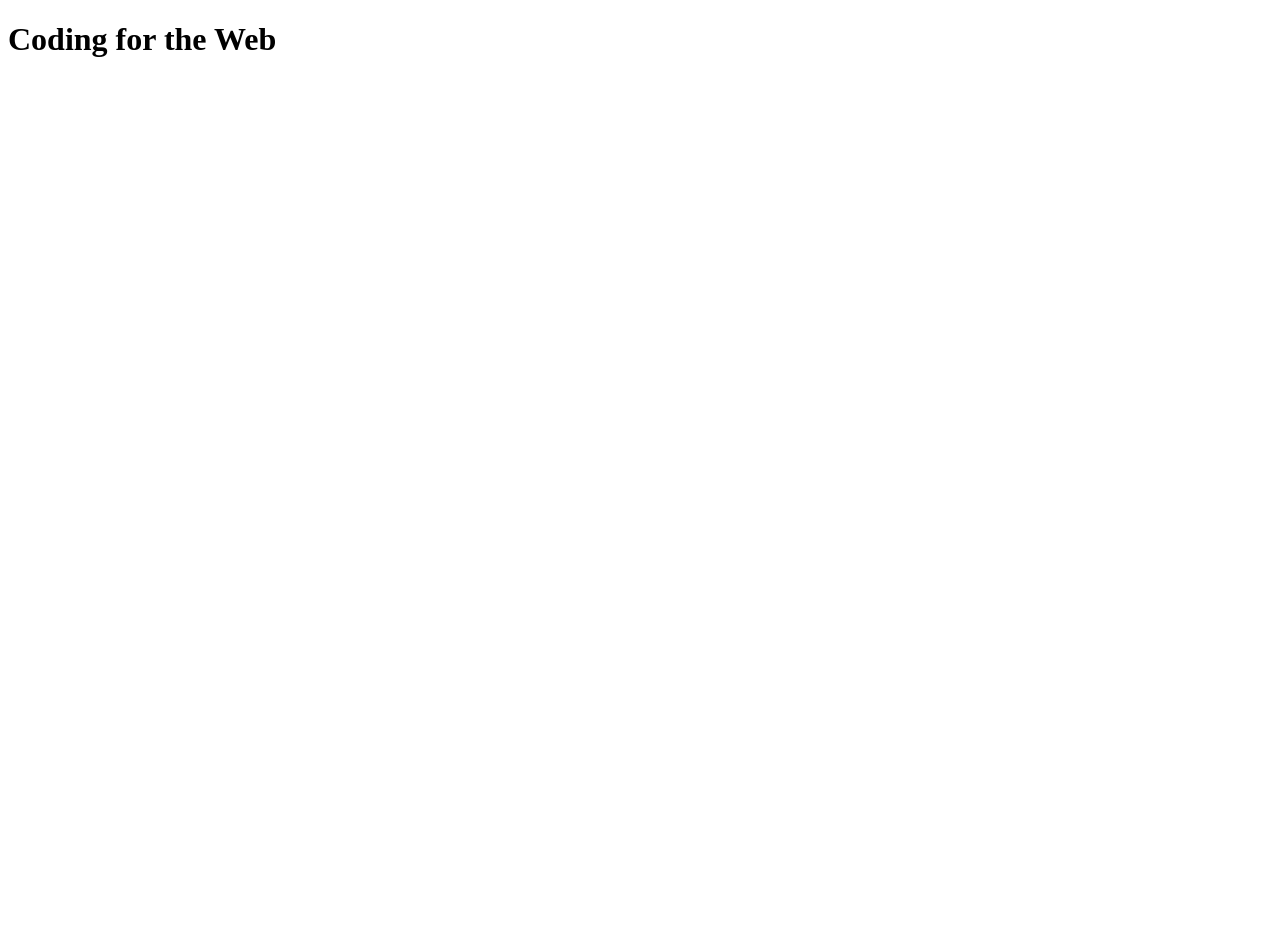
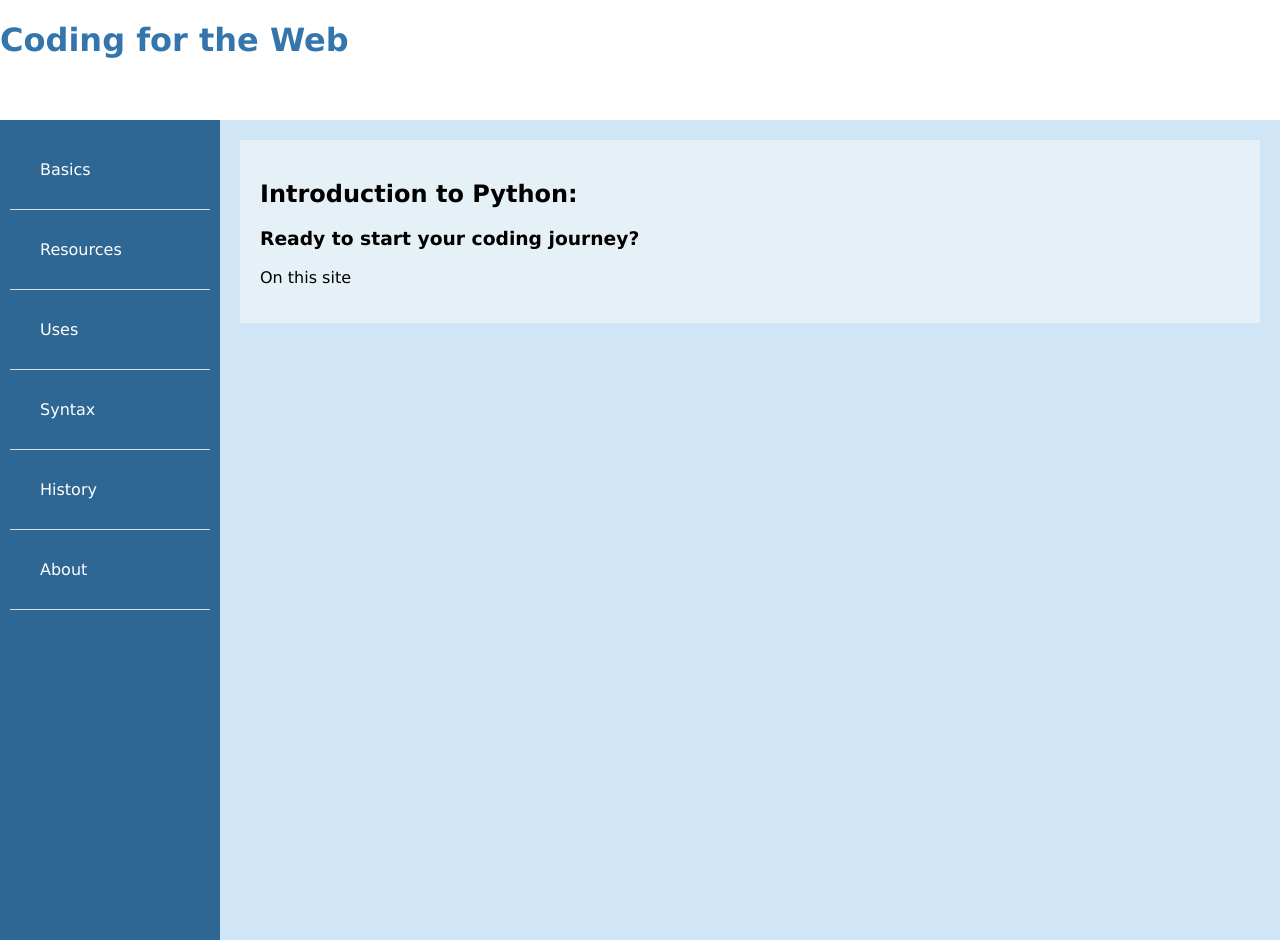
Before and after one commit to beepboop32/CodingForTheWeb, a plain HTML site: page Home/home.html in a window 1280 px wide. Before the commit the page ends 800 px from the top, so only its background shows below. Drawn offline with Linux system fonts and the light colour scheme.

Commit message:
Added home page headings, menu, and page switches

```diff
--- a/Home/home.html
+++ b/Home/home.html
@@ -2,7 +2,7 @@
 <html>
 <head>
     <title>Coding for the Web</title>
-<meta name ="viewport" content="width=device-width, initial-scale=1">
+    <meta name="viewport" content="width=device-width, initial-scale=1">
 
     <script src="homeJS.js" defer></script>
     <link rel="stylesheet" type="text/css" href="homeStyles.css">
@@ -12,4 +12,26 @@
     <header>
         <h1>Coding for the Web</h1>
     </header>
+    <div class="wrapper">
+      <aside class="side-nav">
+        <nav id="nav">
+            <a href="../Basics/basics.html">Basics</a>
+            <a href="../Resources/resources.html">Resources</a>
+            <a href="../Uses/uses.html">Uses</a>
+            <a href="../Syntax/syntax.html">Syntax</a>
+            <a href="../History/history.html">History</a>
+            <a href="../About/about.html">About</a>
+        </nav>
+      </aside>
+      <main>
+        <div class="wrapper_inner">
+            <h2>Introduction to Python:</h2>
+            <h3>Ready to start your coding journey?</h3>
+            <p>
+                On this site
+            </p>
+         </div>
+       </main>
+     </div>
+
     </body>
--- a/Home/homeStyles.css
+++ b/Home/homeStyles.css
@@ -0,0 +1,60 @@
+body {
+    display: flex;
+    flex-direction: column;
+    margin: 0;
+    font-family: Verdana, sans-serif;
+    background-color: #d0e6f7;
+}
+
+header {
+    background-color: #ffffff;
+    color: #3476ab;
+    text-align: left;
+    height: 120px;
+
+}
+header h2 {
+
+    padding: 20px;
+
+}
+.wrapper {
+    display: flex;
+    flex-direction: row;
+}
+
+.side-nav {
+    display: flex;
+    flex-direction: column;
+    width: 200px;
+    height: 100vh;
+    background-color: #2e6793;
+    padding: 10px;
+}
+
+.side-nav #nav {
+    display: flex;
+    flex-direction: column;
+}
+
+.side-nav #nav a {
+    padding: 30px;
+    text-decoration: none;
+    color: #ffffff;
+    border-bottom: 1px solid #ddd;
+}
+
+.side-nav #nav a:hover {
+    background-color: #3476ab;
+}
+
+main {
+    flex: 1;
+    padding: 20px;
+    font-size: 16px;
+}
+
+.wrapper_inner {
+    padding: 20px;
+    background-color: #e6f0f7;
+}
```
Lines whose indentation alone changed are shown as unchanged.
